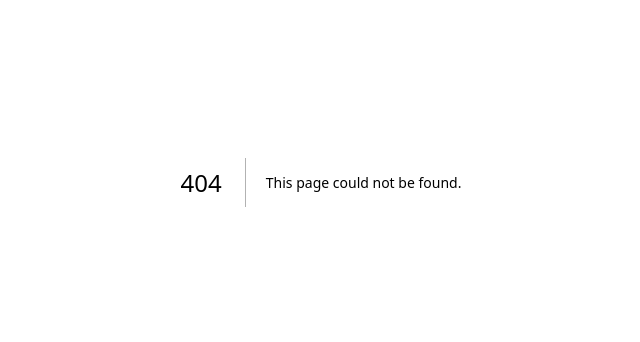
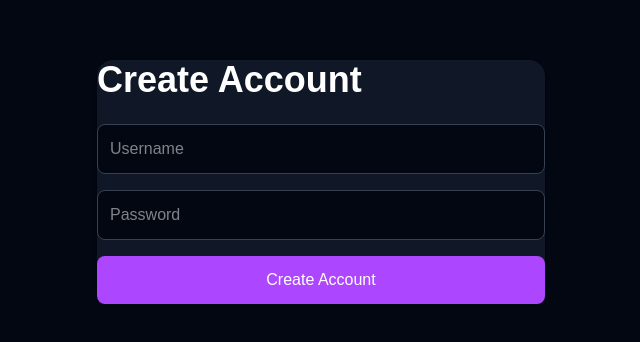
Before and after one commit to bruno-diaz-dev/devkickstart-web, a Next.js app: page /register in a window 1280 px wide. Before the commit this address had no page. Shown: the part 218-560 px from the top of the page, without its empty margins (319-959 px from the left). Built offline with nearby package versions, Linux system fonts and the light colour scheme.

Commit message:
feat: add account creation

```diff
--- a/Components/LoginForm.tsx
+++ b/Components/LoginForm.tsx
@@ -1,13 +1,13 @@
 "use client";
 
+import { useState } from "react";
 import { useRouter } from "next/navigation";
-import { useState } from "react";
-
 export default function LoginForm() {
   const router = useRouter();
-  const [username, setUsername] = useState("");
-
-  const [token, setToken] = useState("");
+  const [username, setUsername] =
+    useState("");
+  const [password, setPassword] =
+    useState("");
 
   async function handleSubmit(
     event: React.FormEvent
@@ -25,29 +25,31 @@ export default function LoginForm() {
 
         body: JSON.stringify({
           username,
+          password,
         }),
       }
     );
 
+    if (!response.ok) {
+      alert("Usuario o password incorrectos.");
+      return;
+    }
+
     const data = await response.json();
-
-    setToken(data.token);
 
     localStorage.setItem(
       "token",
       data.token
     );
+
     router.push("/dashboard");
   }
 
   return (
-    <div className="mb-10">
-
     <form
       onSubmit={handleSubmit}
-        className="mb-4"
+      className="space-y-4"
     >
-
       <input
         type="text"
         placeholder="Username"
@@ -55,30 +57,50 @@ export default function LoginForm() {
         onChange={(e) =>
           setUsername(e.target.value)
         }
-          className="border border-gray-950 p-2 mr-2 rounded w-64"
+        className="
+          border
+          border-gray-700
+          bg-gray-900
+          text-white
+          p-3
+          rounded-lg
+          w-full
+          "
+        />
+
+        <input
+          type="password"
+          placeholder="Password"
+          value={password}
+          onChange={(e) =>
+            setPassword(e.target.value)
+          }
+          className="
+            border
+            border-gray-700
+            bg-gray-900
+            text-white
+            p-3
+            rounded-lg
+            w-full
+            "
           />
 
           <button
             type="submit"
-          className="bg-blue-500 hover:bg-blue-600 transition  text-white px-4 py-2 rounded"
+            className="
+              bg-blue-500
+              hover:bg-blue-600
+              text-white
+              px-4
+              py-3
+              rounded-lg
+              transition
+              w-full
+              "
             >
               Login
             </button>
-
     </form>
-
-      {token && (
-        <div>
-          <p className="font-bold mb-2">
-            Token:
-          </p>
-
-          <p className="break-all text-sm">
-            {token}
-          </p>
-        </div>
-      )}
-
-    </div>
   );
 }
--- a/app/login/page.tsx
+++ b/app/login/page.tsx
@@ -13,6 +13,17 @@ export default function LoginPage() {
                 </p>
 
                 <LoginForm />
+
+                <p className="text-gray-400 mt-4 text-center">
+                    Don&apos;t have an account?{" "}
+
+                    <a
+                      href="/register"
+                      className="text-blue-400 hover:text-blue-300"
+                    >
+                        Create one
+                    </a>
+                </p>
             </div>
         </main>
     )
--- /dev/null
+++ b/app/register/page.tsx
@@ -0,0 +1,131 @@
+"use client";
+
+import { use, useState } from "react";
+import { useRouter } from "next/navigation";
+
+export default function RegisterPage() {
+    const router = useRouter();
+
+    const [username, setUsername] =
+       useState("");
+
+    const [password, setPassword] =
+       useState("");
+
+    async function handleSubmit(
+        event: React.FormEvent
+    ) {
+        event.preventDefault();
+
+        const response = await fetch(
+            "http://localhost:5119/api/auth/register",
+            {
+                method: "POST",
+
+                headers:{
+                    "Content-Type": "application/json",
+                },
+
+                body: JSON.stringify({
+                    nombre: username,
+                    password,
+                }),
+            }
+        );
+
+        if (!response.ok) {
+            alert("No se pudo crear usuario.");
+            return;
+        }
+
+        alert("Usuario creado correctamente.");
+
+        router.push("/login");
+    }
+
+    return (
+        <main className="
+          min-h-screen
+          bg-gray-950
+          flex
+          items-center
+          justify-center
+          p-8
+          "
+        >
+        <div className="
+          bg-gray-900
+          p=8
+          rounded-2xl
+          shadow
+          w-full
+          max-w-md
+        ">
+        <h1 className="
+          text-4xl
+          font-bold
+          text-white
+          mb-6
+        ">
+            Create Account
+        </h1>
+
+        <form
+          onSubmit={handleSubmit}
+          className="space-y-4"
+        >
+            <input
+              type="text"
+              placeholder="Username"
+              value={username}
+              onChange={(e) =>
+                setUsername(e.target.value)
+              }
+              className="
+                border
+                border-gray-700
+                bg-gray-950
+                text-white
+                p-3
+                rounded-lg
+                w-full
+              "
+            />
+            <input
+              type="password"
+              placeholder="Password"
+              value={password}
+              onChange={(e) =>
+                setPassword(e.target.value)
+              }
+              className="
+              border
+              border-gray-700
+              bg-gray-950
+              text-white
+              p-3
+              rounded-lg
+              w-full
+              "
+            />
+            <button
+              type="submit"
+              className="
+                bg-purple-500
+                hover:bg-purple-600
+                text-white
+                px-4
+                py-3
+                rounded-lg
+                transition
+                w-full
+              "
+            >
+                Create Account
+            </button>
+        </form>
+        </div>
+
+        </main>
+    );
+}
```
Lines whose indentation alone changed are shown as unchanged.
